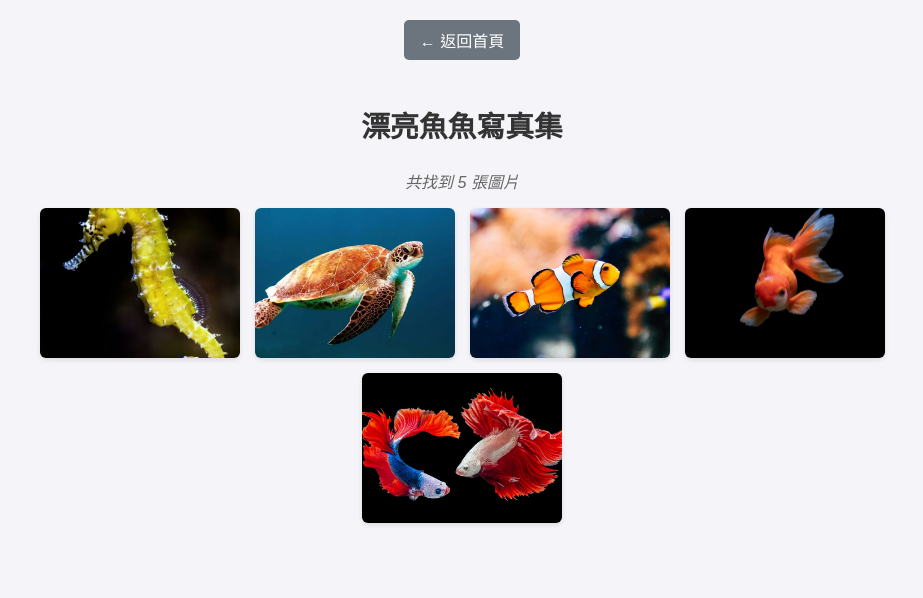
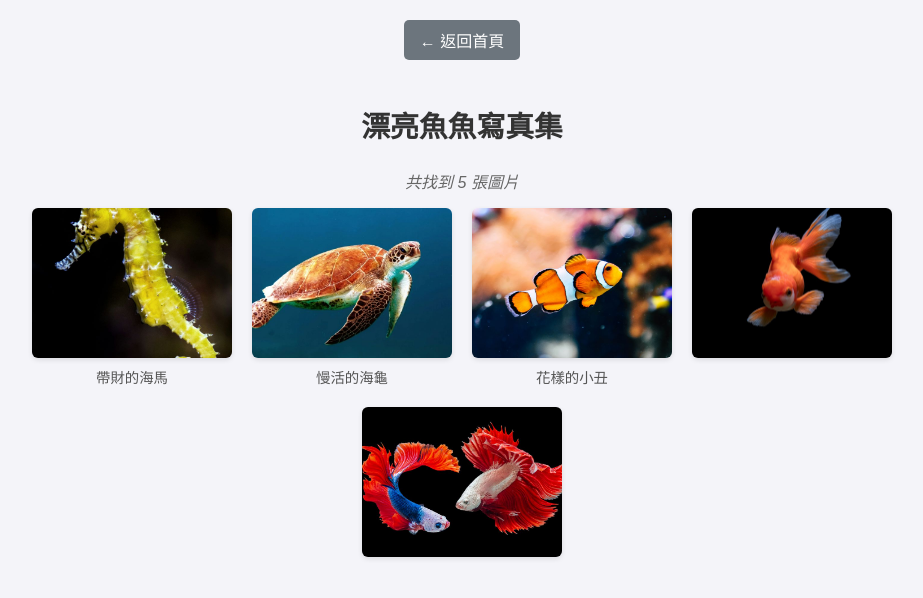
Before and after one commit to inventor9871/gallery260808, a plain HTML site: page gallery/fish/index.html in a window 1280 px wide. Shown: the whole page, without its empty margins (178-1101 px from the left). Drawn offline with Linux system fonts and the light colour scheme; no server answers.

Commit message:
add images caption

```diff
--- a/gallery/fish/index.html
+++ b/gallery/fish/index.html
@@ -3,7 +3,6 @@
 <head>
     <meta charset="UTF-8">
     <meta name="viewport" content="width=device-width, initial-scale=1.0">
-    <!-- 預設標題，JSON 載入後會自動覆蓋 -->
     <title id="pageTitle">載入中...</title>
     <style>
         body {
@@ -34,9 +33,17 @@
             display: flex;
             justify-content: center;
             flex-wrap: wrap;
-            gap: 15px;
+            gap: 20px;
             max-width: 1000px;
             margin: 0 auto;
+        }
+
+        /* 每一張圖片與說明的包裝容器 */
+        .thumb-item {
+            display: flex;
+            flex-direction: column;
+            align-items: center;
+            width: 200px;
         }
 
         .thumbnails img {
@@ -49,6 +56,15 @@
             transition: transform 0.2s, opacity 0.2s;
         }
         .thumbnails img:hover { transform: scale(1.05); opacity: 0.85; }
+
+        /* 圖片下方說明文字的樣式 */
+        .thumb-caption {
+            margin-top: 8px;
+            font-size: 0.9rem;
+            color: #555;
+            text-align: center;
+            word-break: break-all;
+        }
 
         /* 燈箱樣式 */
         .lightbox {
@@ -101,9 +117,8 @@
 </head>
 <body>
 
-    <a href="../index.html" class="back-btn">&#8592; 返回首頁</a>
+    <a href="../../index.html" class="back-btn">&#8592; 返回首頁</a>
 
-    <!-- 大標題由 JSON 帶入 -->
     <h2 id="pageHeading">載入中...</h2>
     <div id="statusMessage">讀取資料中...</div>
 
@@ -132,14 +147,16 @@
         const imageFolder = 'images/';
         const fileExtension = '.jpg';
 
-        // 1. 初始化：讀取 info.json 並更新標題
         async function loadInfoAndGallery() {
+            let infoData = {};
+
+            // 1. 讀取 info.json (包含標題與圖片說明)
             try {
                 const res = await fetch('info.json');
                 if (res.ok) {
-                    const info = await res.json();
-                    pageTitle.textContent = info.title || '圖片集';
-                    pageHeading.textContent = info.heading || '圖片集藝廊';
+                    infoData = await res.json();
+                    pageTitle.textContent = infoData.title || '圖片集';
+                    pageHeading.textContent = infoData.heading || '圖片集藝廊';
                 }
             } catch (e) {
                 console.log('找不到 info.json 或格式錯誤，使用預設標題');
@@ -147,7 +164,7 @@
                 pageHeading.textContent = '圖片集藝廊';
             }
 
-            // 2. 讀取圖片
+            // 2. 讀取圖片並自動對應說明
             let loadedCount = 0;
             for (let i = 1; i <= totalPhotos; i++) {
                 const numStr = String(i).padStart(3, '0');
@@ -157,6 +174,12 @@
                     const response = await fetch(fullPath, { method: 'HEAD' });
                     if (response.ok) {
                         loadedCount++;
+
+                        // 建立外層容器
+                        const itemDiv = document.createElement('div');
+                        itemDiv.className = 'thumb-item';
+
+                        // 建立圖片
                         const img = document.createElement('img');
                         img.src = fullPath;
                         img.alt = `照片 ${numStr}`;
@@ -171,7 +194,17 @@
                             }
                         });
 
-                        container.appendChild(img);
+                        itemDiv.appendChild(img);
+
+                        // 檢查 JSON 裡面是否有對應的說明文字
+                        if (infoData.captions && infoData.captions[numStr]) {
+                            const captionDiv = document.createElement('div');
+                            captionDiv.className = 'thumb-caption';
+                            captionDiv.textContent = infoData.captions[numStr];
+                            itemDiv.appendChild(captionDiv);
+                        }
+
+                        container.appendChild(itemDiv);
                     } else {
                         break;
                     }
@@ -182,7 +215,6 @@
             statusMessage.textContent = loadedCount > 0 ? `共找到 ${loadedCount} 張圖片` : `目前沒有圖片`;
         }
 
-        // 執行載入
         loadInfoAndGallery();
 
         function updateLightbox(index) {
@@ -205,7 +237,7 @@
         lightbox.addEventListener('touchend', (e) => {
             touchEndX = e.changedTouches[0].screenX;
             if (touchEndX < touchStartX - 50) updateLightbox(currentIndex + 1);
-            if (touchEndX > touchStartX + 50) updateLightbox(currentIndex - 1);
+            if (touchEndX > touchStartX - 50) updateLightbox(currentIndex - 1);
         }, { passive: true });
 
         document.addEventListener('keydown', (e) => {
--- a/gallery/fish/info.json
+++ b/gallery/fish/info.json
@@ -1,4 +1,9 @@
 {
     "title": "魚照片專區",
-    "heading": "漂亮魚魚寫真集"
+    "heading": "漂亮魚魚寫真集",
+    "captions": {
+        "001": "帶財的海馬",
+        "002": "慢活的海龜",
+        "003": "花樣的小丑"
+    }
 }
```
Also changed, not shown: gallery/cats/index.html (+43 -12 lines), gallery/cats/info.json (+6 -1 lines), gallery/dogs/index.html (+44 -12 lines), gallery/dogs/info.json (+6 -1 lines), 1 other file.
